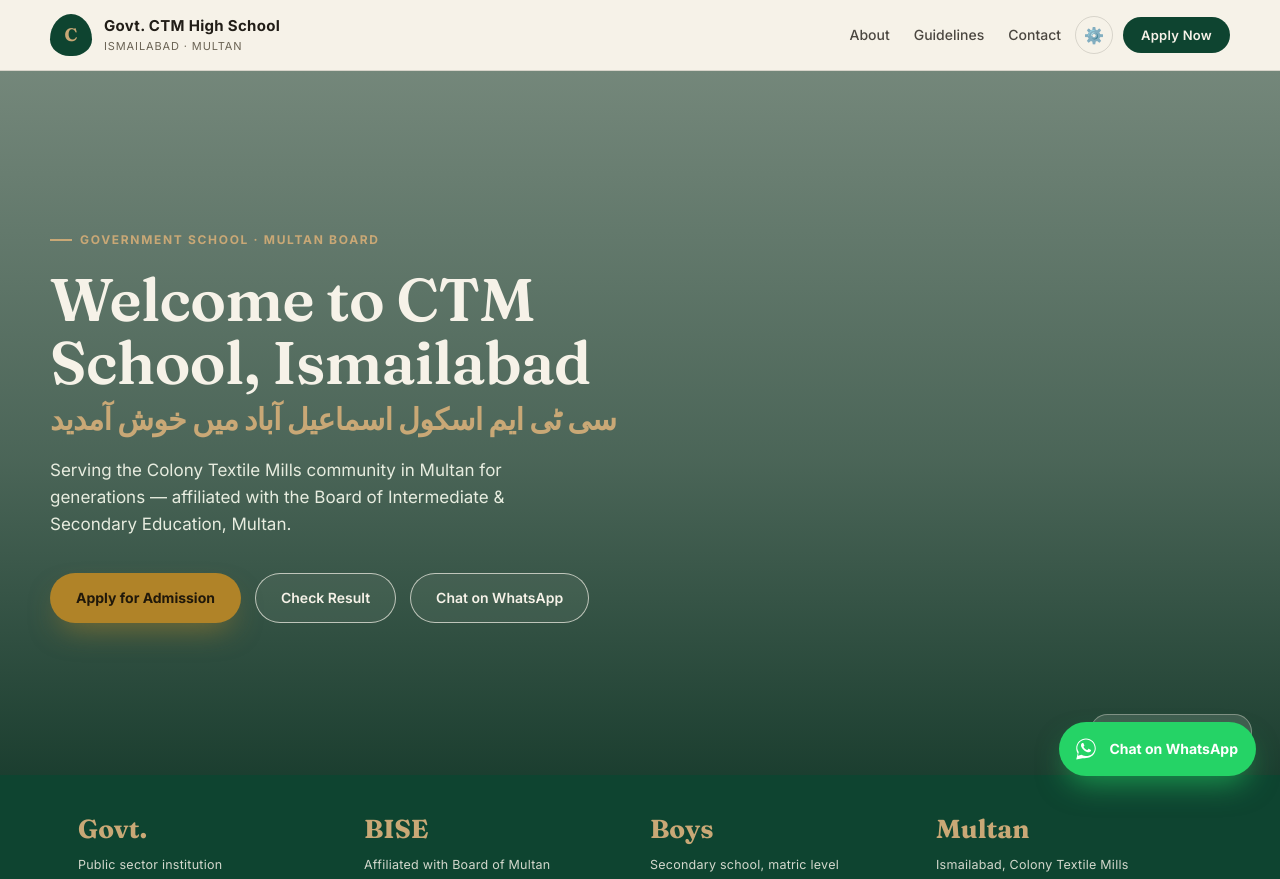
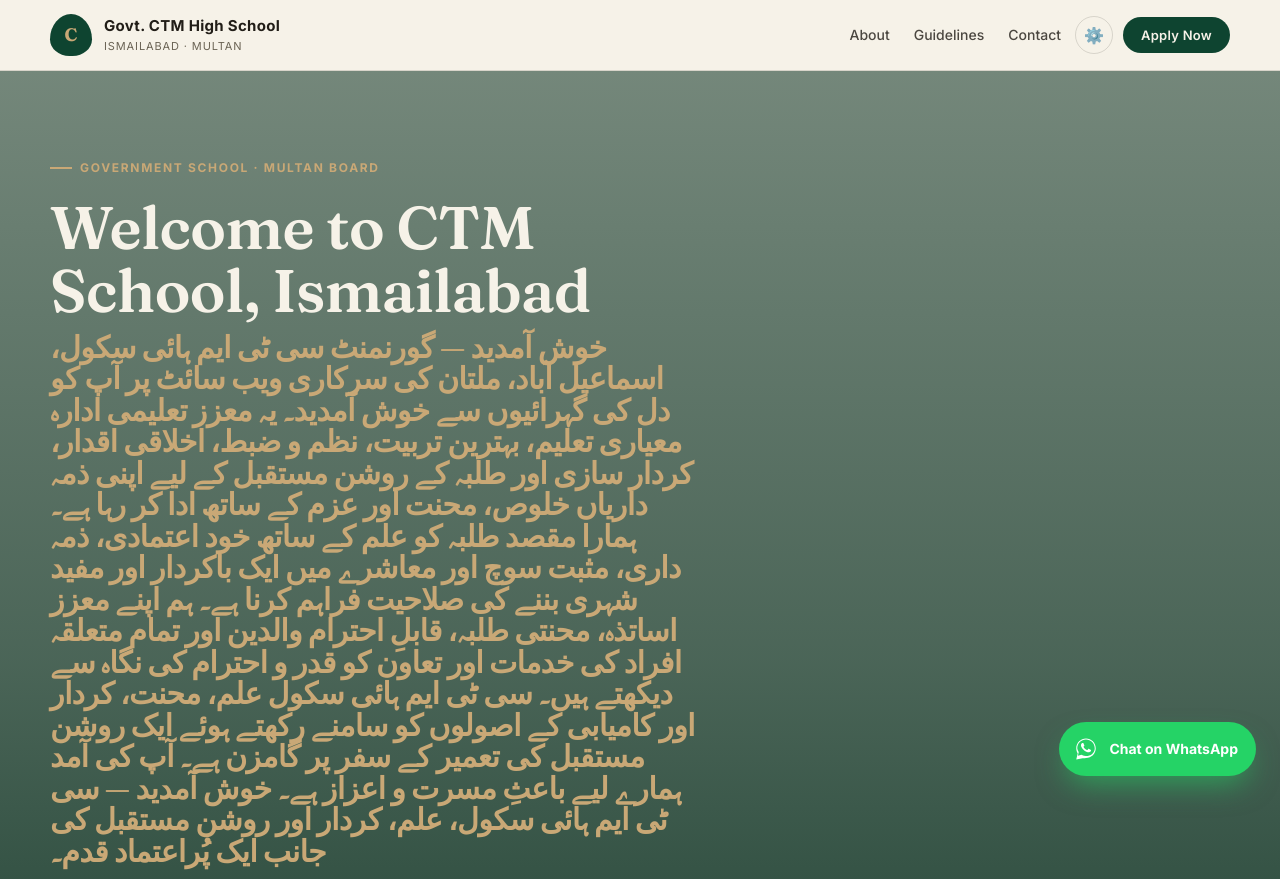
Before and after one commit to shahryarkhan1246-a11y/CTM-School-website, a website: page index.html in a window 1280 px wide. Shown: the top 879 px of the page. Drawn offline with Linux system fonts and the light colour scheme; a web font is replaced by a local one.

Commit message:
Update welcome message in index.html

```diff
--- a/index.html
+++ b/index.html
@@ -245,7 +245,7 @@
   <div class="hero-scrim"></div>
   <div class="wrap hero-content">
     <div class="eyebrow">Government School · Multan Board</div>
-    <h1>Welcome to CTM School, Ismailabad<span class="urdu-line">سی ٹی ایم اسکول اسماعیل آباد میں خوش آمدید</span></h1>
+    <h1>Welcome to CTM School, Ismailabad<span class="urdu-line">خوش آمدید — گورنمنٹ سی ٹی ایم ہائی سکول، اسماعیل آباد، ملتان کی سرکاری ویب سائٹ پر آپ کو دل کی گہرائیوں سے خوش آمدید۔ یہ معزز تعلیمی ادارہ معیاری تعلیم، بہترین تربیت، نظم و ضبط، اخلاقی اقدار، کردار سازی اور طلبہ کے روشن مستقبل کے لیے اپنی ذمہ داریاں خلوص، محنت اور عزم کے ساتھ ادا کر رہا ہے۔ ہمارا مقصد طلبہ کو علم کے ساتھ خود اعتمادی، ذمہ داری، مثبت سوچ اور معاشرے میں ایک باکردار اور مفید شہری بننے کی صلاحیت فراہم کرنا ہے۔ ہم اپنے معزز اساتذہ، محنتی طلبہ، قابلِ احترام والدین اور تمام متعلقہ افراد کی خدمات اور تعاون کو قدر و احترام کی نگاہ سے دیکھتے ہیں۔ سی ٹی ایم ہائی سکول علم، محنت، کردار اور کامیابی کے اصولوں کو سامنے رکھتے ہوئے ایک روشن مستقبل کی تعمیر کے سفر پر گامزن ہے۔ آپ کی آمد ہمارے لیے باعثِ مسرت و اعزاز ہے۔ خوش آمدید — سی ٹی ایم ہائی سکول، علم، کردار اور روشن مستقبل کی جانب ایک پُراعتماد قدم۔</span></h1>
     <p class="lede hero-lede">Serving the Colony Textile Mills community in Multan for generations — affiliated with the Board of Intermediate & Secondary Education, Multan.</p>
     <div class="hero-actions">
       <a href="#admissions" class="btn-primary">Apply for Admission</a>
```
